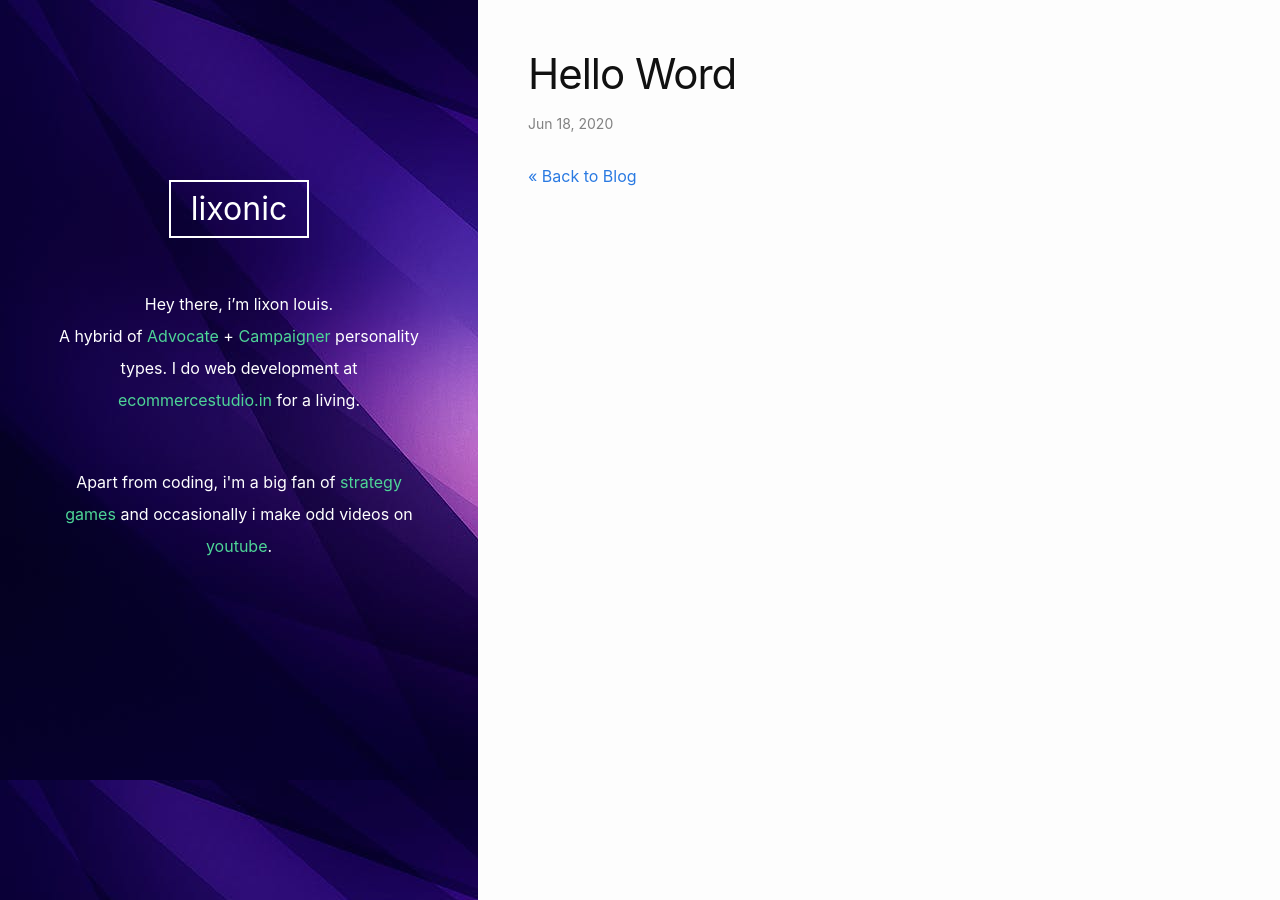
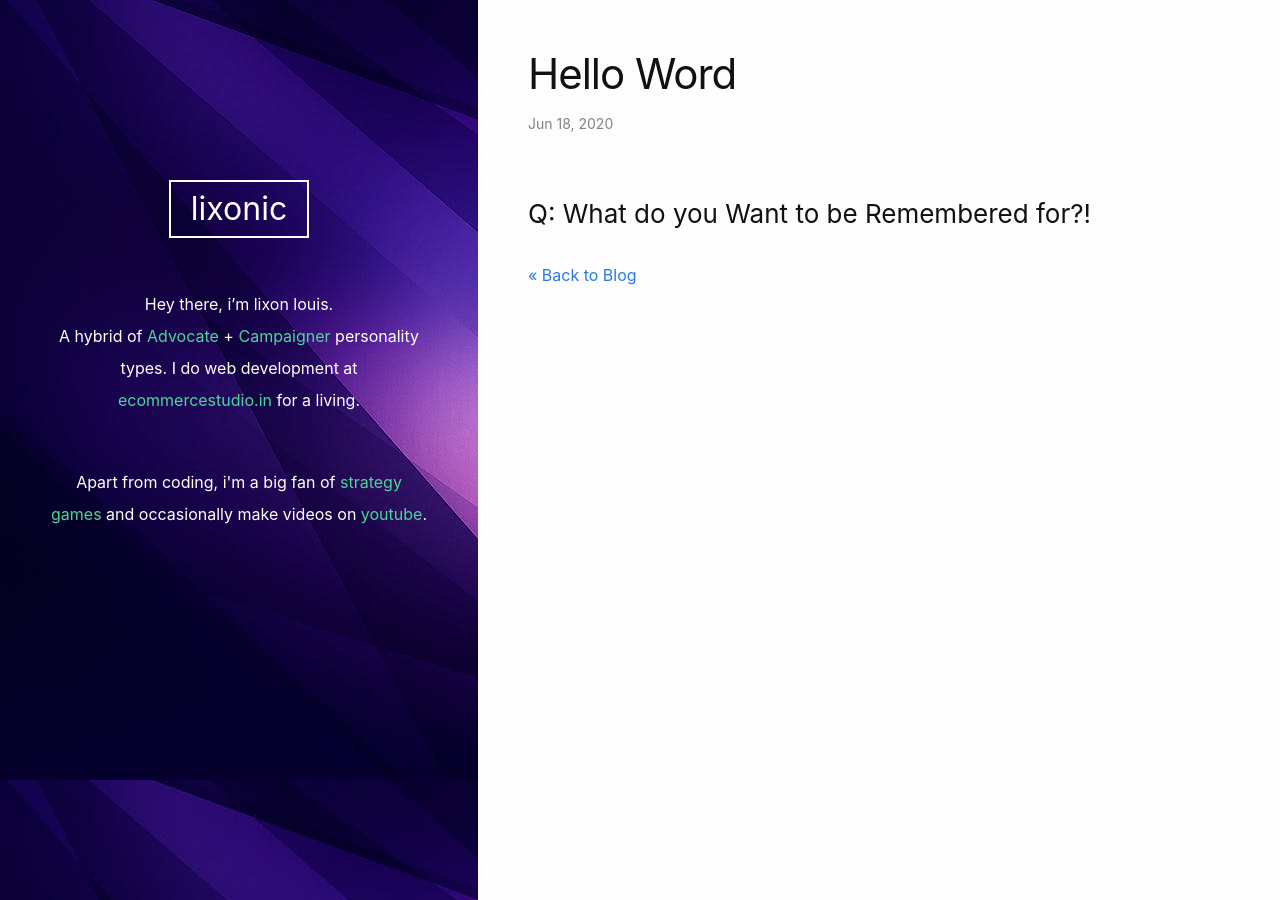
Before and after one commit to lixonic/lixonic, a Jekyll site: the page built from _posts/2020-06-18-welcome-to-jekyll.markdown, in a window 1280 px wide. Built offline with Jekyll 4.4.1, drawn with Linux system fonts in a browser that asks for light colours.

Commit message:
update copy

```diff
--- a/_includes/header.html
+++ b/_includes/header.html
@@ -14,8 +14,8 @@
    </p>
    <p class="intro">Apart from coding, i'm a big fan of <a href="https://steamcommunity.com/id/Ydyar/" target="_blank">strategy games</a>
      and occasionally
-   i make
-     odd videos on <a href="https://www.youtube.com/user/lixonicprincipia/videos" target="_blank">
+   make
+      videos on <a href="https://www.youtube.com/user/lixonicprincipia/videos" target="_blank">
       youtube</a>.
     </p>
  </header>
--- a/_posts/2020-06-18-welcome-to-jekyll.markdown
+++ b/_posts/2020-06-18-welcome-to-jekyll.markdown
@@ -3,3 +3,5 @@ layout: post
 title:  "Hello Word "
 date:   2020-06-18 14:13:19 +0530
 ---
+
+### Q: What do you Want to be Remembered for?!
```
